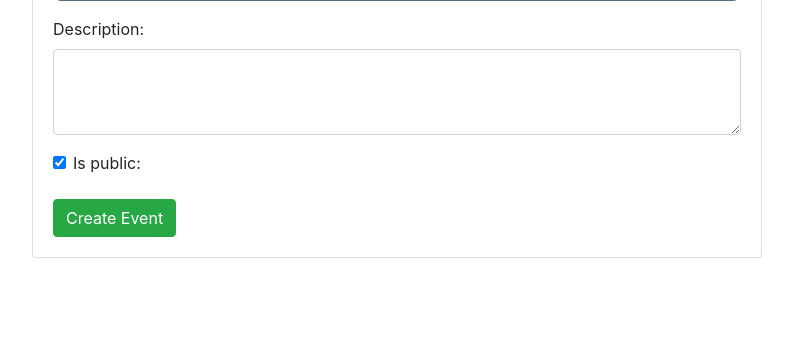
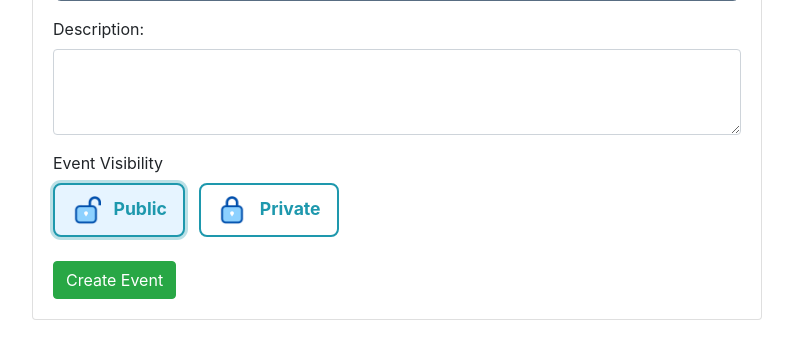
Before and after one commit to Fru1tt/ArrangementApp, a Django app: page /create/ in a window 1280 px wide. Shown: the part 1019-1363 px from the top of the page, without its empty margins (53-846 px from the left). Before the commit the page ends 1277 px from the top, so only its background shows below. Run offline with Django 5.2, Linux system fonts and the light colour scheme; a user stored in the database is signed in; data comes from the database, SQL or seed files in the repository; data that the repository does not hold is empty; parts of the project's set-up code (start-up, migrations or seed data) failed here and were passed over; some libraries are stand-ins or nearby versions.

Commit message:
fixed loading errors for event cards. applied styling for create event to match edit event, resolved attendance status for profile page

```diff
--- a/ProjectX/ETA/templates/ETA/create_event.html
+++ b/ProjectX/ETA/templates/ETA/create_event.html
@@ -79,10 +79,25 @@
             {{ form.description }}
           </div>
 
-          <!-- Public checkbox -->
-          <div class="form-check mb-3">
-            {{ form.is_public }} {{ form.is_public.label_tag }}
+          <!-- Public/Private toggle buttons -->
+          <div class="form-group mb-3">
+            <label class="d-block">Event Visibility</label>
+
+            <input type="radio" class="d-none" name="is_public" id="public" value="true"
+                  {% if form.is_public.value %}checked{% endif %}>
+            <label for="public" class="visibility-option">
+              <img src="{% static 'images/public.png' %}" alt="Public" style="width: 30px; vertical-align: middle;">
+              <span class="ml-2">Public</span>
+            </label>
+
+            <input type="radio" class="d-none" name="is_public" id="private" value="false"
+                  {% if not form.is_public.value %}checked{% endif %}>
+            <label for="private" class="visibility-option">
+              <img src="{% static 'images/private.png' %}" alt="Private" style="width: 30px; vertical-align: middle;">
+              <span class="ml-2">Private</span>
+            </label>
           </div>
+
 
           <!-- Submit -->
           <button type="submit" class="btn btn-success">Create Event</button>
--- a/ProjectX/ETA/views.py
+++ b/ProjectX/ETA/views.py
@@ -593,33 +593,58 @@ def view_notification(request, notif_id):
 
 
 #---------------------------------------------------------Profilepage--------------------------------------------------#
+#---------------------------------------------------------Profilepage--------------------------------------------------#
+from django.contrib.auth.decorators import login_required
+from django.shortcuts import render, get_object_or_404
+from django.contrib.auth.models import User
+from .models import Event, Attendance
+
 @login_required
 def profilepage(request, username):
     profile_user = get_object_or_404(User, username=username)
-    hosted_events = Event.objects.upcomingEvent().filter(host=profile_user)
-    pastEvent = Event.objects.pastEvent().filter(host=profile_user)
 
+    # ---------------------------- Upcoming Events Hosted by Profile User ----------------------------
+    hosted_events = Event.objects.upcomingEvent().filter(host=profile_user).order_by('start_date')
+
+    hosted_events_data = []
     for event in hosted_events:
+        try:
+            attendance = Attendance.objects.get(user=request.user, event=event)
+        except Attendance.DoesNotExist:
+            attendance = None
+
         event.total_going = event.going_count
-        event.friends_going = (
-            event.friends_going_count(request.user)
-            if request.user.is_authenticated
-            else 0
-        )
+        event.friends_going = event.friends_going_count(request.user)
 
-    for event in pastEvent:
+        hosted_events_data.append({
+            'event': event,
+            'attendance': attendance,
+        })
+
+    # ---------------------------- Past Events Hosted by Profile User ----------------------------
+    past_events = Event.objects.pastEvent().filter(host=profile_user).order_by('-end_date')
+
+    past_events_data = []
+    for event in past_events:
+        try:
+            attendance = Attendance.objects.get(user=request.user, event=event)
+        except Attendance.DoesNotExist:
+            attendance = None
+
         event.total_going = event.going_count
-        event.friends_going = (
-            event.friends_going_count(request.user)
-            if request.user.is_authenticated
-            else 0
-        )
+        event.friends_going = event.friends_going_count(request.user)
+
+        past_events_data.append({
+            'event': event,
+            'attendance': attendance,
+        })
 
     context = {
         'profile_user': profile_user,
-        'hosted_events': hosted_events,
-        'pastEvent': pastEvent
+        'hosted_events': hosted_events_data,
+        'pastEvent': past_events_data,  # renamed to stay consistent with attendance-based structure
     }
+
     return render(request, 'ETA/profilepage.html', context)
 
 #------------------Delete-event---------------------------#
```
Also changed, not shown: ProjectX/ETA/templates/ETA/profilepage.html (+12 -5 lines), ProjectX/media/event_images/average_inhabitant_.webp (added).
